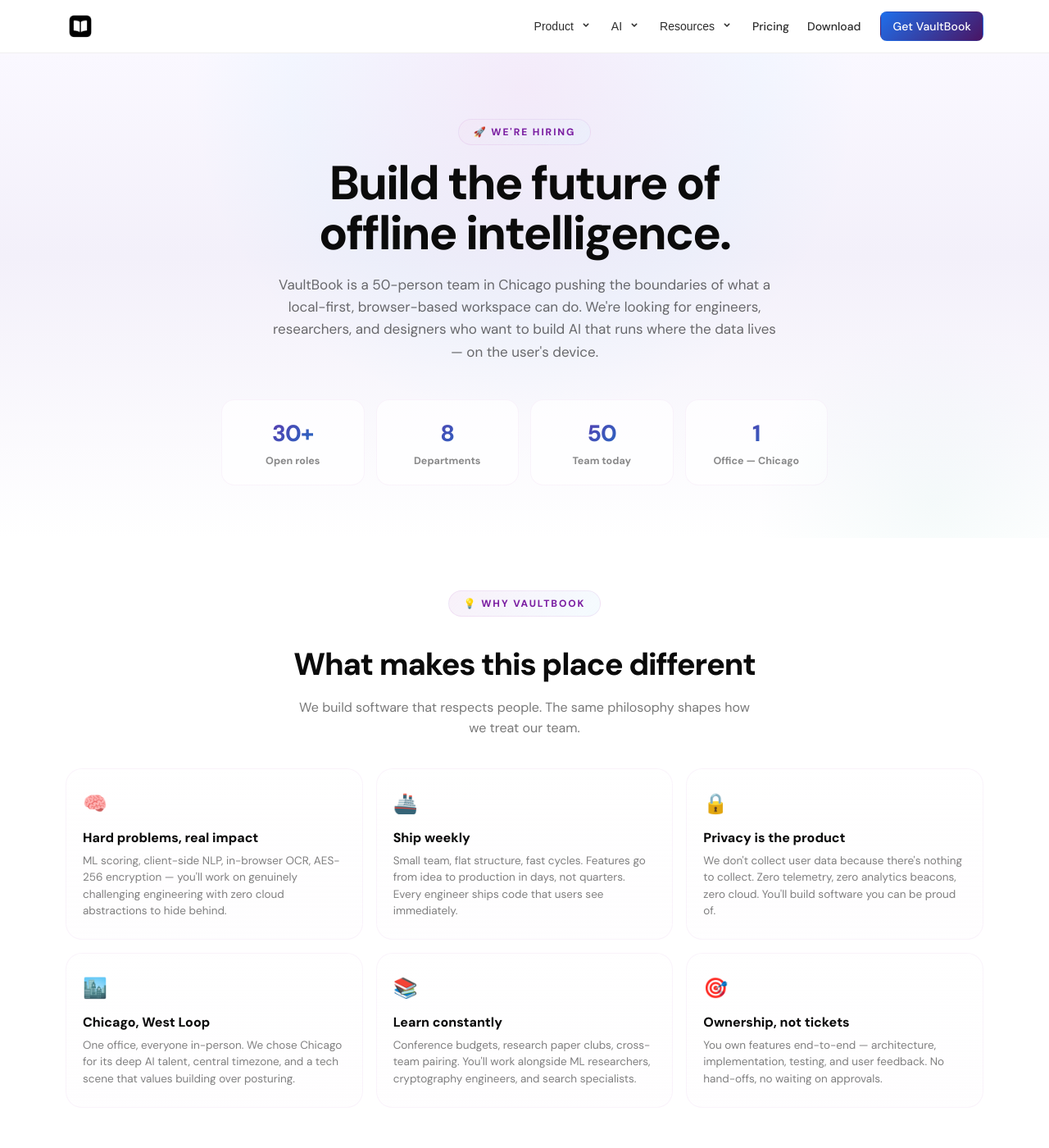
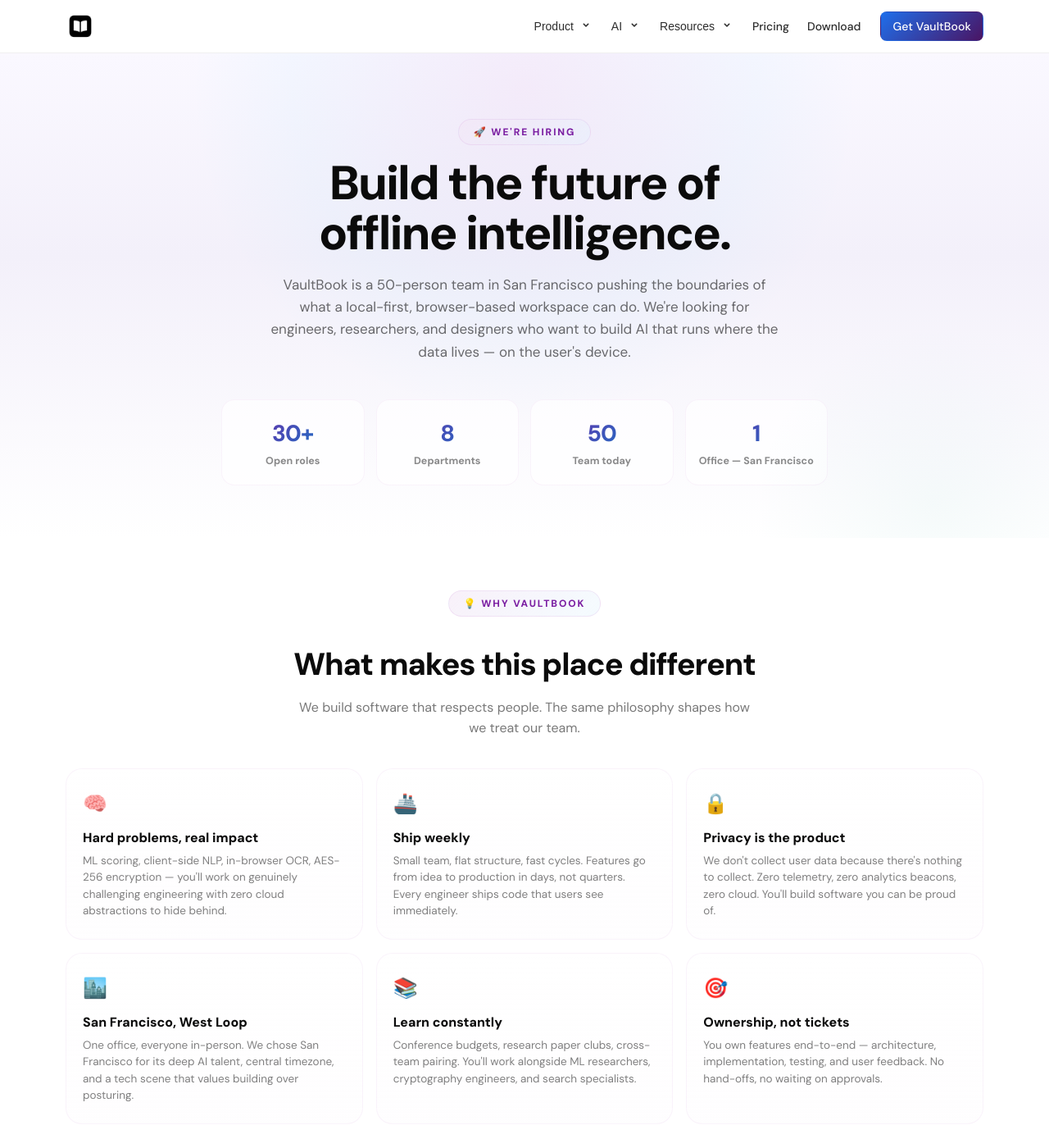
Before and after one commit to k2xn258k2x-cmyk/k2xn258k2x-cmyk.github.io, a Jekyll site: the page built from careers.md, in a window 1280 px wide and 1400 px high. Shown: the whole window at 82% size. Built offline with Jekyll 4.4.1, drawn with Linux system fonts in a browser that asks for light colours; some web fonts are replaced; some of the changed text lies outside the part shown.

Commit message:
Update careers.md

```diff
--- a/careers.md
+++ b/careers.md
@@ -456,7 +456,7 @@
     <div class="cr-eyebrow">🚀 We're hiring</div>
     <h1 class="cr-hero-title">Build the future of<br>offline intelligence.</h1>
     <p class="cr-hero-sub">
-      VaultBook is a 50-person team in Chicago pushing the boundaries of what a local-first,
+      VaultBook is a 50-person team in San Francisco pushing the boundaries of what a local-first,
       browser-based workspace can do. We're looking for engineers, researchers, and designers
       who want to build AI that runs where the data lives — on the user's device.
     </p>
@@ -476,7 +476,7 @@
       </div>
       <div class="cr-stat">
         <div class="cr-stat-val">1</div>
-        <div class="cr-stat-label">Office — Chicago</div>
+        <div class="cr-stat-label">Office — San Francisco</div>
       </div>
     </div>
   </div>
@@ -511,8 +511,8 @@
       </div>
       <div class="cr-perk">
         <div class="cr-perk-ic">🏙️</div>
-        <div class="cr-perk-title">Chicago, West Loop</div>
-        <div class="cr-perk-text">One office, everyone in-person. We chose Chicago for its deep AI talent, central timezone, and a tech scene that values building over posturing.</div>
+        <div class="cr-perk-title">San Francisco, West Loop</div>
+        <div class="cr-perk-text">One office, everyone in-person. We chose San Francisco for its deep AI talent, central timezone, and a tech scene that values building over posturing.</div>
       </div>
       <div class="cr-perk">
         <div class="cr-perk-ic">📚</div>
@@ -546,7 +546,7 @@
 
       <details class="cr-job">
         <summary>
-          <div class="cr-job-info"><div class="cr-job-title">Senior ML Engineer — Scoring &amp; Ranking</div><div class="cr-job-meta"><span>📍 Chicago</span><span>Full-time</span></div></div>
+          <div class="cr-job-info"><div class="cr-job-title">Senior ML Engineer — Scoring &amp; Ranking</div><div class="cr-job-meta"><span>📍 San Francisco</span><span>Full-time</span></div></div>
           <div class="cr-job-tags"><span class="cr-job-tag ai">ML</span></div>
           <div class="cr-job-arrow">→</div>
         </summary>
@@ -575,7 +575,7 @@
 
       <details class="cr-job">
         <summary>
-          <div class="cr-job-info"><div class="cr-job-title">NLP Research Engineer</div><div class="cr-job-meta"><span>📍 Chicago</span><span>Full-time</span></div></div>
+          <div class="cr-job-info"><div class="cr-job-title">NLP Research Engineer</div><div class="cr-job-meta"><span>📍 San Francisco</span><span>Full-time</span></div></div>
           <div class="cr-job-tags"><span class="cr-job-tag ai">NLP</span></div>
           <div class="cr-job-arrow">→</div>
         </summary>
@@ -604,7 +604,7 @@
 
       <details class="cr-job">
         <summary>
-          <div class="cr-job-info"><div class="cr-job-title">Recommendation Systems Engineer</div><div class="cr-job-meta"><span>📍 Chicago</span><span>Full-time</span></div></div>
+          <div class="cr-job-info"><div class="cr-job-title">Recommendation Systems Engineer</div><div class="cr-job-meta"><span>📍 San Francisco</span><span>Full-time</span></div></div>
           <div class="cr-job-tags"><span class="cr-job-tag ai">ML</span></div>
           <div class="cr-job-arrow">→</div>
         </summary>
@@ -633,7 +633,7 @@
 
       <details class="cr-job">
         <summary>
-          <div class="cr-job-info"><div class="cr-job-title">Applied AI Researcher — Vote-Based Learning</div><div class="cr-job-meta"><span>📍 Chicago</span><span>Full-time</span></div></div>
+          <div class="cr-job-info"><div class="cr-job-title">Applied AI Researcher — Vote-Based Learning</div><div class="cr-job-meta"><span>📍 San Francisco</span><span>Full-time</span></div></div>
           <div class="cr-job-tags"><span class="cr-job-tag ai">ML</span></div>
           <div class="cr-job-arrow">→</div>
         </summary>
@@ -662,7 +662,7 @@
 
       <details class="cr-job">
         <summary>
-          <div class="cr-job-info"><div class="cr-job-title">Computer Vision Engineer — OCR Pipeline</div><div class="cr-job-meta"><span>📍 Chicago</span><span>Full-time</span></div></div>
+          <div class="cr-job-info"><div class="cr-job-title">Computer Vision Engineer — OCR Pipeline</div><div class="cr-job-meta"><span>📍 San Francisco</span><span>Full-time</span></div></div>
           <div class="cr-job-tags"><span class="cr-job-tag ai">CV</span><span class="cr-job-tag data">OCR</span></div>
           <div class="cr-job-arrow">→</div>
         </summary>
@@ -691,7 +691,7 @@
 
       <details class="cr-job">
         <summary>
-          <div class="cr-job-info"><div class="cr-job-title">ML Infrastructure Engineer — Client-Side Models</div><div class="cr-job-meta"><span>📍 Chicago</span><span>Full-time</span></div></div>
+          <div class="cr-job-info"><div class="cr-job-title">ML Infrastructure Engineer — Client-Side Models</div><div class="cr-job-meta"><span>📍 San Francisco</span><span>Full-time</span></div></div>
           <div class="cr-job-tags"><span class="cr-job-tag ai">ML</span><span class="cr-job-tag infra">WebGPU</span></div>
           <div class="cr-job-arrow">→</div>
         </summary>
@@ -720,7 +720,7 @@
 
       <details class="cr-job">
         <summary>
-          <div class="cr-job-info"><div class="cr-job-title">Embedding Systems Engineer</div><div class="cr-job-meta"><span>📍 Chicago</span><span>Full-time</span></div></div>
+          <div class="cr-job-info"><div class="cr-job-title">Embedding Systems Engineer</div><div class="cr-job-meta"><span>📍 San Francisco</span><span>Full-time</span></div></div>
           <div class="cr-job-tags"><span class="cr-job-tag ai">ML</span></div>
           <div class="cr-job-arrow">→</div>
         </summary>
@@ -752,7 +752,7 @@
 
       <details class="cr-job">
         <summary>
-          <div class="cr-job-info"><div class="cr-job-title">Senior Search Engineer — Multi-Field Scoring</div><div class="cr-job-meta"><span>📍 Chicago</span><span>Full-time</span></div></div>
+          <div class="cr-job-info"><div class="cr-job-title">Senior Search Engineer — Multi-Field Scoring</div><div class="cr-job-meta"><span>📍 San Francisco</span><span>Full-time</span></div></div>
           <div class="cr-job-tags"><span class="cr-job-tag data">Search</span></div>
           <div class="cr-job-arrow">→</div>
         </summary>
@@ -773,7 +773,7 @@
 
       <details class="cr-job">
         <summary>
-          <div class="cr-job-info"><div class="cr-job-title">Deep Indexing Engineer — Document Parsing</div><div class="cr-job-meta"><span>📍 Chicago</span><span>Full-time</span></div></div>
+          <div class="cr-job-info"><div class="cr-job-title">Deep Indexing Engineer — Document Parsing</div><div class="cr-job-meta"><span>📍 San Francisco</span><span>Full-time</span></div></div>
           <div class="cr-job-tags"><span class="cr-job-tag data">Indexing</span><span class="cr-job-tag infra">JSZip</span></div>
           <div class="cr-job-arrow">→</div>
         </summary>
@@ -794,7 +794,7 @@
 
       <details class="cr-job">
         <summary>
-          <div class="cr-job-info"><div class="cr-job-title">Semantic Search Specialist</div><div class="cr-job-meta"><span>📍 Chicago</span><span>Full-time</span></div></div>
+          <div class="cr-job-info"><div class="cr-job-title">Semantic Search Specialist</div><div class="cr-job-meta"><span>📍 San Francisco</span><span>Full-time</span></div></div>
           <div class="cr-job-tags"><span class="cr-job-tag ai">NLP</span><span class="cr-job-tag data">Search</span></div>
           <div class="cr-job-arrow">→</div>
         </summary>
@@ -815,7 +815,7 @@
 
       <details class="cr-job">
         <summary>
-          <div class="cr-job-info"><div class="cr-job-title">Ranking &amp; Relevance Engineer</div><div class="cr-job-meta"><span>📍 Chicago</span><span>Full-time</span></div></div>
+          <div class="cr-job-info"><div class="cr-job-title">Ranking &amp; Relevance Engineer</div><div class="cr-job-meta"><span>📍 San Francisco</span><span>Full-time</span></div></div>
           <div class="cr-job-tags"><span class="cr-job-tag data">Search</span><span class="cr-job-tag ai">ML</span></div>
           <div class="cr-job-arrow">→</div>
         </summary>
@@ -839,7 +839,7 @@
 
       <details class="cr-job">
         <summary>
-          <div class="cr-job-info"><div class="cr-job-title">Cryptography Engineer — AES-256-GCM / PBKDF2</div><div class="cr-job-meta"><span>📍 Chicago</span><span>Full-time</span></div></div>
+          <div class="cr-job-info"><div class="cr-job-title">Cryptography Engineer — AES-256-GCM / PBKDF2</div><div class="cr-job-meta"><span>📍 San Francisco</span><span>Full-time</span></div></div>
           <div class="cr-job-tags"><span class="cr-job-tag sec">Crypto</span></div>
           <div class="cr-job-arrow">→</div>
         </summary>
@@ -860,7 +860,7 @@
 
       <details class="cr-job">
         <summary>
-          <div class="cr-job-info"><div class="cr-job-title">Privacy Engineer — Zero-Telemetry Audit</div><div class="cr-job-meta"><span>📍 Chicago</span><span>Full-time</span></div></div>
+          <div class="cr-job-info"><div class="cr-job-title">Privacy Engineer — Zero-Telemetry Audit</div><div class="cr-job-meta"><span>📍 San Francisco</span><span>Full-time</span></div></div>
           <div class="cr-job-tags"><span class="cr-job-tag sec">Privacy</span></div>
           <div class="cr-job-arrow">→</div>
         </summary>
@@ -881,7 +881,7 @@
 
       <details class="cr-job">
         <summary>
-          <div class="cr-job-info"><div class="cr-job-title">Application Security Engineer</div><div class="cr-job-meta"><span>📍 Chicago</span><span>Full-time</span></div></div>
+          <div class="cr-job-info"><div class="cr-job-title">Application Security Engineer</div><div class="cr-job-meta"><span>📍 San Francisco</span><span>Full-time</span></div></div>
           <div class="cr-job-tags"><span class="cr-job-tag sec">Security</span></div>
           <div class="cr-job-arrow">→</div>
         </summary>
@@ -905,7 +905,7 @@
 
       <details class="cr-job">
         <summary>
-          <div class="cr-job-info"><div class="cr-job-title">Senior Frontend Engineer — Rich Text Editor</div><div class="cr-job-meta"><span>📍 Chicago</span><span>Full-time</span></div></div>
+          <div class="cr-job-info"><div class="cr-job-title">Senior Frontend Engineer — Rich Text Editor</div><div class="cr-job-meta"><span>📍 San Francisco</span><span>Full-time</span></div></div>
           <div class="cr-job-tags"><span class="cr-job-tag fe">JS</span><span class="cr-job-tag fe">contentEditable</span></div>
           <div class="cr-job-arrow">→</div>
         </summary>
@@ -926,7 +926,7 @@
 
       <details class="cr-job">
         <summary>
-          <div class="cr-job-info"><div class="cr-job-title">Frontend Engineer — File System Access API</div><div class="cr-job-meta"><span>📍 Chicago</span><span>Full-time</span></div></div>
+          <div class="cr-job-info"><div class="cr-job-title">Frontend Engineer — File System Access API</div><div class="cr-job-meta"><span>📍 San Francisco</span><span>Full-time</span></div></div>
           <div class="cr-job-tags"><span class="cr-job-tag fe">Web APIs</span></div>
           <div class="cr-job-arrow">→</div>
         </summary>
@@ -947,7 +947,7 @@
 
       <details class="cr-job">
         <summary>
-          <div class="cr-job-info"><div class="cr-job-title">Frontend Engineer — Canvas Rendering &amp; Charts</div><div class="cr-job-meta"><span>📍 Chicago</span><span>Full-time</span></div></div>
+          <div class="cr-job-info"><div class="cr-job-title">Frontend Engineer — Canvas Rendering &amp; Charts</div><div class="cr-job-meta"><span>📍 San Francisco</span><span>Full-time</span></div></div>
           <div class="cr-job-tags"><span class="cr-job-tag fe">Canvas</span></div>
           <div class="cr-job-arrow">→</div>
         </summary>
@@ -968,7 +968,7 @@
 
       <details class="cr-job">
         <summary>
-          <div class="cr-job-info"><div class="cr-job-title">Full-Stack Engineer — Built-in Tools</div><div class="cr-job-meta"><span>📍 Chicago</span><span>Full-time</span></div></div>
+          <div class="cr-job-info"><div class="cr-job-title">Full-Stack Engineer — Built-in Tools</div><div class="cr-job-meta"><span>📍 San Francisco</span><span>Full-time</span></div></div>
           <div class="cr-job-tags"><span class="cr-job-tag fe">JS</span><span class="cr-job-tag data">Tools</span></div>
           <div class="cr-job-arrow">→</div>
         </summary>
@@ -989,7 +989,7 @@
 
       <details class="cr-job">
         <summary>
-          <div class="cr-job-info"><div class="cr-job-title">Performance Engineer — Large Library Optimization</div><div class="cr-job-meta"><span>📍 Chicago</span><span>Full-time</span></div></div>
+          <div class="cr-job-info"><div class="cr-job-title">Performance Engineer — Large Library Optimization</div><div class="cr-job-meta"><span>📍 San Francisco</span><span>Full-time</span></div></div>
           <div class="cr-job-tags"><span class="cr-job-tag fe">Perf</span></div>
           <div class="cr-job-arrow">→</div>
         </summary>
@@ -1010,7 +1010,7 @@
 
       <details class="cr-job">
         <summary>
-          <div class="cr-job-info"><div class="cr-job-title">Accessibility Engineer</div><div class="cr-job-meta"><span>📍 Chicago</span><span>Full-time</span></div></div>
+          <div class="cr-job-info"><div class="cr-job-title">Accessibility Engineer</div><div class="cr-job-meta"><span>📍 San Francisco</span><span>Full-time</span></div></div>
           <div class="cr-job-tags"><span class="cr-job-tag fe">A11y</span></div>
           <div class="cr-job-arrow">→</div>
         </summary>
@@ -1034,7 +1034,7 @@
 
       <details class="cr-job">
         <summary>
-          <div class="cr-job-info"><div class="cr-job-title">Data Platform Architect — Repository Schema</div><div class="cr-job-meta"><span>📍 Chicago</span><span>Full-time</span></div></div>
+          <div class="cr-job-info"><div class="cr-job-title">Data Platform Architect — Repository Schema</div><div class="cr-job-meta"><span>📍 San Francisco</span><span>Full-time</span></div></div>
           <div class="cr-job-tags"><span class="cr-job-tag data">Data</span></div>
           <div class="cr-job-arrow">→</div>
         </summary>
@@ -1055,7 +1055,7 @@
 
       <details class="cr-job">
         <summary>
-          <div class="cr-job-info"><div class="cr-job-title">Data Pipeline Engineer — Attachment Extraction</div><div class="cr-job-meta"><span>📍 Chicago</span><span>Full-time</span></div></div>
+          <div class="cr-job-info"><div class="cr-job-title">Data Pipeline Engineer — Attachment Extraction</div><div class="cr-job-meta"><span>📍 San Francisco</span><span>Full-time</span></div></div>
           <div class="cr-job-tags"><span class="cr-job-tag data">Pipeline</span></div>
           <div class="cr-job-arrow">→</div>
         </summary>
@@ -1076,7 +1076,7 @@
 
       <details class="cr-job">
         <summary>
-          <div class="cr-job-info"><div class="cr-job-title">Feature Extraction Engineer — SheetJS / pdf.js</div><div class="cr-job-meta"><span>📍 Chicago</span><span>Full-time</span></div></div>
+          <div class="cr-job-info"><div class="cr-job-title">Feature Extraction Engineer — SheetJS / pdf.js</div><div class="cr-job-meta"><span>📍 San Francisco</span><span>Full-time</span></div></div>
           <div class="cr-job-tags"><span class="cr-job-tag data">Parsing</span><span class="cr-job-tag infra">pdf.js</span></div>
           <div class="cr-job-arrow">→</div>
         </summary>
@@ -1097,7 +1097,7 @@
 
       <details class="cr-job">
         <summary>
-          <div class="cr-job-info"><div class="cr-job-title">Data Quality Engineer</div><div class="cr-job-meta"><span>📍 Chicago</span><span>Full-time</span></div></div>
+          <div class="cr-job-info"><div class="cr-job-title">Data Quality Engineer</div><div class="cr-job-meta"><span>📍 San Francisco</span><span>Full-time</span></div></div>
           <div class="cr-job-tags"><span class="cr-job-tag data">QA</span></div>
           <div class="cr-job-arrow">→</div>
         </summary>
@@ -1121,7 +1121,7 @@
 
       <details class="cr-job">
         <summary>
-          <div class="cr-job-info"><div class="cr-job-title">Senior Product Designer — Workspace UI</div><div class="cr-job-meta"><span>📍 Chicago</span><span>Full-time</span></div></div>
+          <div class="cr-job-info"><div class="cr-job-title">Senior Product Designer — Workspace UI</div><div class="cr-job-meta"><span>📍 San Francisco</span><span>Full-time</span></div></div>
           <div class="cr-job-tags"><span class="cr-job-tag design">Design</span></div>
           <div class="cr-job-arrow">→</div>
         </summary>
@@ -1142,7 +1142,7 @@
 
       <details class="cr-job">
         <summary>
-          <div class="cr-job-info"><div class="cr-job-title">UX Researcher</div><div class="cr-job-meta"><span>📍 Chicago</span><span>Full-time</span></div></div>
+          <div class="cr-job-info"><div class="cr-job-title">UX Researcher</div><div class="cr-job-meta"><span>📍 San Francisco</span><span>Full-time</span></div></div>
           <div class="cr-job-tags"><span class="cr-job-tag design">UXR</span></div>
           <div class="cr-job-arrow">→</div>
         </summary>
@@ -1163,7 +1163,7 @@
 
       <details class="cr-job">
         <summary>
-          <div class="cr-job-info"><div class="cr-job-title">Interaction Designer — Micro-Animations</div><div class="cr-job-meta"><span>📍 Chicago</span><span>Full-time</span></div></div>
+          <div class="cr-job-info"><div class="cr-job-title">Interaction Designer — Micro-Animations</div><div class="cr-job-meta"><span>📍 San Francisco</span><span>Full-time</span></div></div>
           <div class="cr-job-tags"><span class="cr-job-tag design">Motion</span></div>
           <div class="cr-job-arrow">→</div>
         </summary>
@@ -1187,7 +1187,7 @@
 
       <details class="cr-job">
         <summary>
-          <div class="cr-job-info"><div class="cr-job-title">AI Product Manager — Suggestions &amp; QA</div><div class="cr-job-meta"><span>📍 Chicago</span><span>Full-time</span></div></div>
+          <div class="cr-job-info"><div class="cr-job-title">AI Product Manager — Suggestions &amp; QA</div><div class="cr-job-meta"><span>📍 San Francisco</span><span>Full-time</span></div></div>
           <div class="cr-job-tags"><span class="cr-job-tag product">Product</span><span class="cr-job-tag ai">AI</span></div>
           <div class="cr-job-arrow">→</div>
         </summary>
@@ -1208,7 +1208,7 @@
 
       <details class="cr-job">
         <summary>
-          <div class="cr-job-info"><div class="cr-job-title">Technical Product Manager — Tools Platform</div><div class="cr-job-meta"><span>📍 Chicago</span><span>Full-time</span></div></div>
+          <div class="cr-job-info"><div class="cr-job-title">Technical Product Manager — Tools Platform</div><div class="cr-job-meta"><span>📍 San Francisco</span><span>Full-time</span></div></div>
           <div class="cr-job-tags"><span class="cr-job-tag product">Product</span></div>
           <div class="cr-job-arrow">→</div>
         </summary>
@@ -1232,7 +1232,7 @@
 
       <details class="cr-job">
         <summary>
-          <div class="cr-job-info"><div class="cr-job-title">DevOps Engineer — Single-File Build Pipeline</div><div class="cr-job-meta"><span>📍 Chicago</span><span>Full-time</span></div></div>
+          <div class="cr-job-info"><div class="cr-job-title">DevOps Engineer — Single-File Build Pipeline</div><div class="cr-job-meta"><span>📍 San Francisco</span><span>Full-time</span></div></div>
           <div class="cr-job-tags"><span class="cr-job-tag infra">CI/CD</span></div>
           <div class="cr-job-arrow">→</div>
         </summary>
@@ -1253,7 +1253,7 @@
 
       <details class="cr-job">
         <summary>
-          <div class="cr-job-info"><div class="cr-job-title">WebAssembly Engineer — Edge Runtime</div><div class="cr-job-meta"><span>📍 Chicago</span><span>Full-time</span></div></div>
+          <div class="cr-job-info"><div class="cr-job-title">WebAssembly Engineer — Edge Runtime</div><div class="cr-job-meta"><span>📍 San Francisco</span><span>Full-time</span></div></div>
           <div class="cr-job-tags"><span class="cr-job-tag infra">WASM</span></div>
           <div class="cr-job-arrow">→</div>
         </summary>
@@ -1277,7 +1277,7 @@
 
       <details class="cr-job">
         <summary>
-          <div class="cr-job-info"><div class="cr-job-title">QA Engineer — Cross-Browser Testing</div><div class="cr-job-meta"><span>📍 Chicago</span><span>Full-time</span></div></div>
+          <div class="cr-job-info"><div class="cr-job-title">QA Engineer — Cross-Browser Testing</div><div class="cr-job-meta"><span>📍 San Francisco</span><span>Full-time</span></div></div>
           <div class="cr-job-tags"><span class="cr-job-tag fe">QA</span></div>
           <div class="cr-job-arrow">→</div>
         </summary>
@@ -1298,7 +1298,7 @@
 
       <details class="cr-job">
         <summary>
-          <div class="cr-job-info"><div class="cr-job-title">Technical Writer</div><div class="cr-job-meta"><span>📍 Chicago</span><span>Full-time</span></div></div>
+          <div class="cr-job-info"><div class="cr-job-title">Technical Writer</div><div class="cr-job-meta"><span>📍 San Francisco</span><span>Full-time</span></div></div>
           <div class="cr-job-tags"><span class="cr-job-tag product">Docs</span></div>
           <div class="cr-job-arrow">→</div>
         </summary>
```
